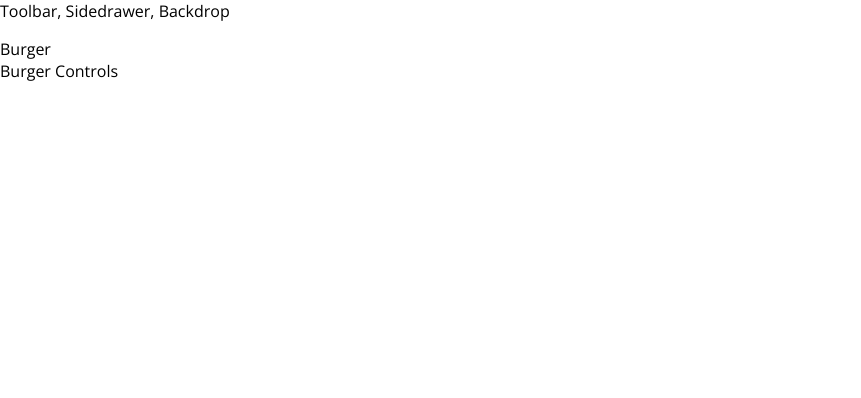
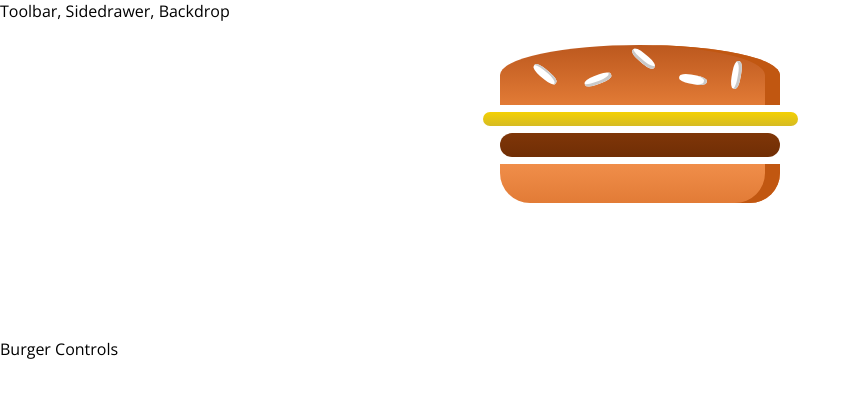
Before and after one commit to AsadMarfani/react-burger-builder-app, a React app: page / in a window 1280 px wide. Shown: the top 398 px of the page, without its empty margins (0-861 px from the left). Built offline with nearby package versions, Linux system fonts and the light colour scheme.

Commit message:
Added css syles in burger component

```diff
--- a/package.json
+++ b/package.json
@@ -30,6 +30,7 @@
     "postcss-flexbugs-fixes": "3.2.0",
     "postcss-loader": "2.0.8",
     "promise": "8.0.1",
+    "prop-types": "^15.6.0",
     "raf": "3.4.0",
     "react": "^16.2.0",
     "react-dev-utils": "^4.2.1",
--- /dev/null
+++ b/src/components/Burger/Burger.css
@@ -0,0 +1,30 @@
+.Burger {
+    width: 100%;
+    height: 250px;
+    font-weight: bold;
+    font-size: 1.2rem;
+    overflow: auto;
+    margin: auto;
+    text-align: center
+}
+
+@media(min-width: 1000px) and (min-height: 700px) {
+    .Burger {
+        width: 700px;
+        height: 600px;
+    }
+}
+
+@media(min-width: 500px) and (min-height: 401px) {
+    .Burger {
+        width: 450px;
+        height: 400px;
+    }
+}
+
+@media(min-width: 500px) and (min-height: 400px) {
+    .Burger {
+        width: 350px;
+        height: 300px;
+    }
+}
--- a/src/components/Burger/Burger.js
+++ b/src/components/Burger/Burger.js
@@ -0,0 +1,15 @@
+import React from 'react';
+import classes from './Burger.css';
+import BurgerIngredients from './BurgerIngredients/BurgerIngredients'
+const burger = (props) => {
+    return (
+        <div className={classes.Burger}>
+            <BurgerIngredients type={'bread-top'}/>
+            <BurgerIngredients type={'cheese'}/>
+            <BurgerIngredients type={'meat'}/>
+            <BurgerIngredients type={'bread-bottom'}/>
+        </div>
+    );
+}
+
+export default burger;
--- a/src/components/Burger/BurgerIngredients/BurgerIngredients.js
+++ b/src/components/Burger/BurgerIngredients/BurgerIngredients.js
@@ -1,10 +1,11 @@
-import React from 'react';
+import React, {Component} from 'react';
+import PropTypes from 'prop-types';
 
 import classes from './BurgerIngredients.css';
-const BurgerIngredient = (props) => {
+class BurgerIngredient extends Component {
+  render() {
     let ingredients = null;
-
-  switch (props.type) {
+    switch (this.props.type) {
       case('bread-bottom'):
         ingredients = <div className={classes.BreadBottom}></div>;
         break;
@@ -33,5 +34,9 @@
     }
     return ingredients
   }
+}
+BurgerIngredient.propTypes = {
+  type: PropTypes.string.isRequired
+}
 
 export default BurgerIngredient;
--- a/src/containers/BurgerBuilder/BurgerBuilder.js
+++ b/src/containers/BurgerBuilder/BurgerBuilder.js
@@ -1,10 +1,11 @@
 import React, {Component} from 'react';
+import Burger from '../../components/Burger/Burger'
 import Wrapper from '../../wrapper/wrapper';
 class BurgerBuilder extends Component {
   render() {
     return (
       <Wrapper>
-        <div>Burger</div>
+        <Burger/>
         <div>Burger Controls</div>
       </Wrapper>
     );
```
Lines whose indentation alone changed are shown as unchanged.
